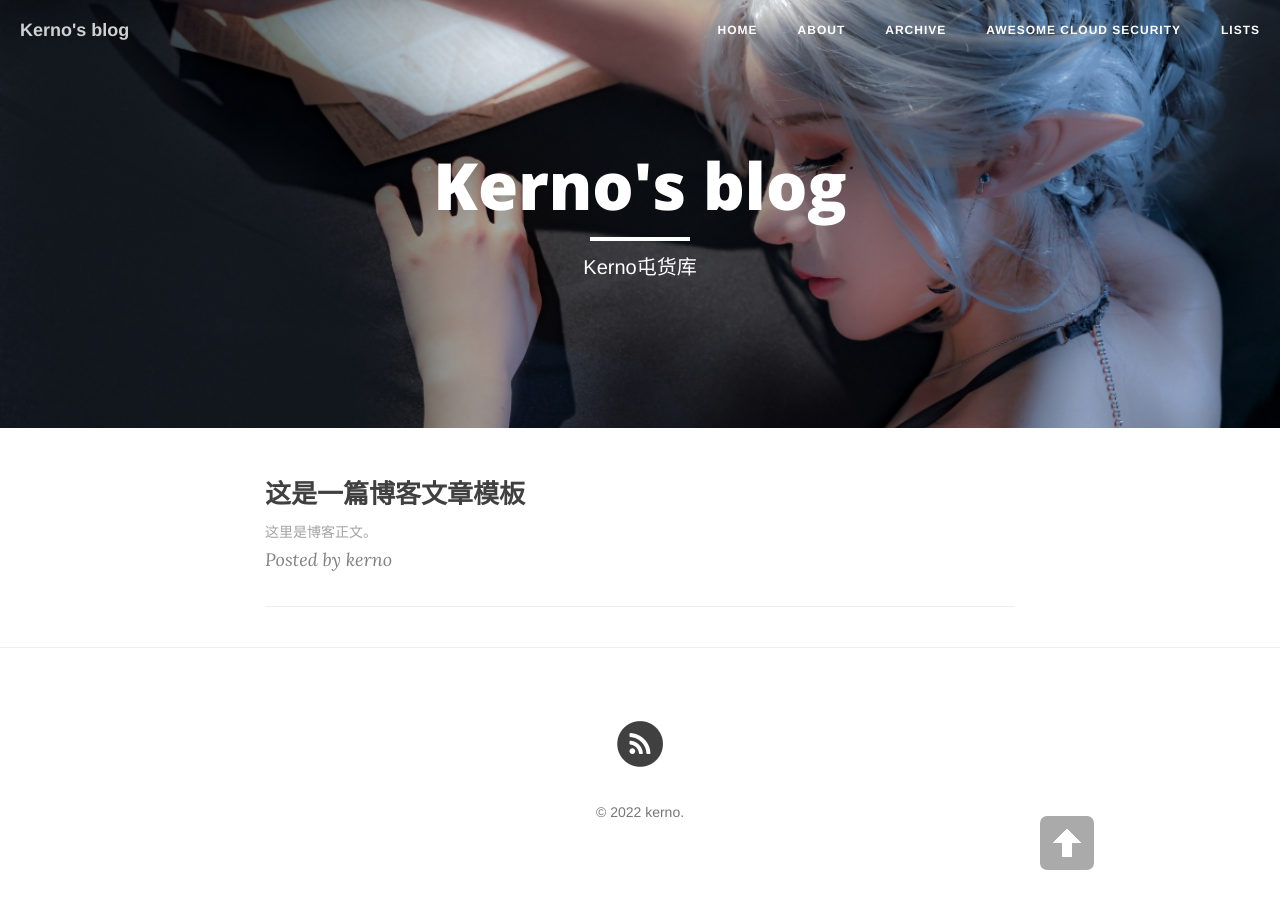
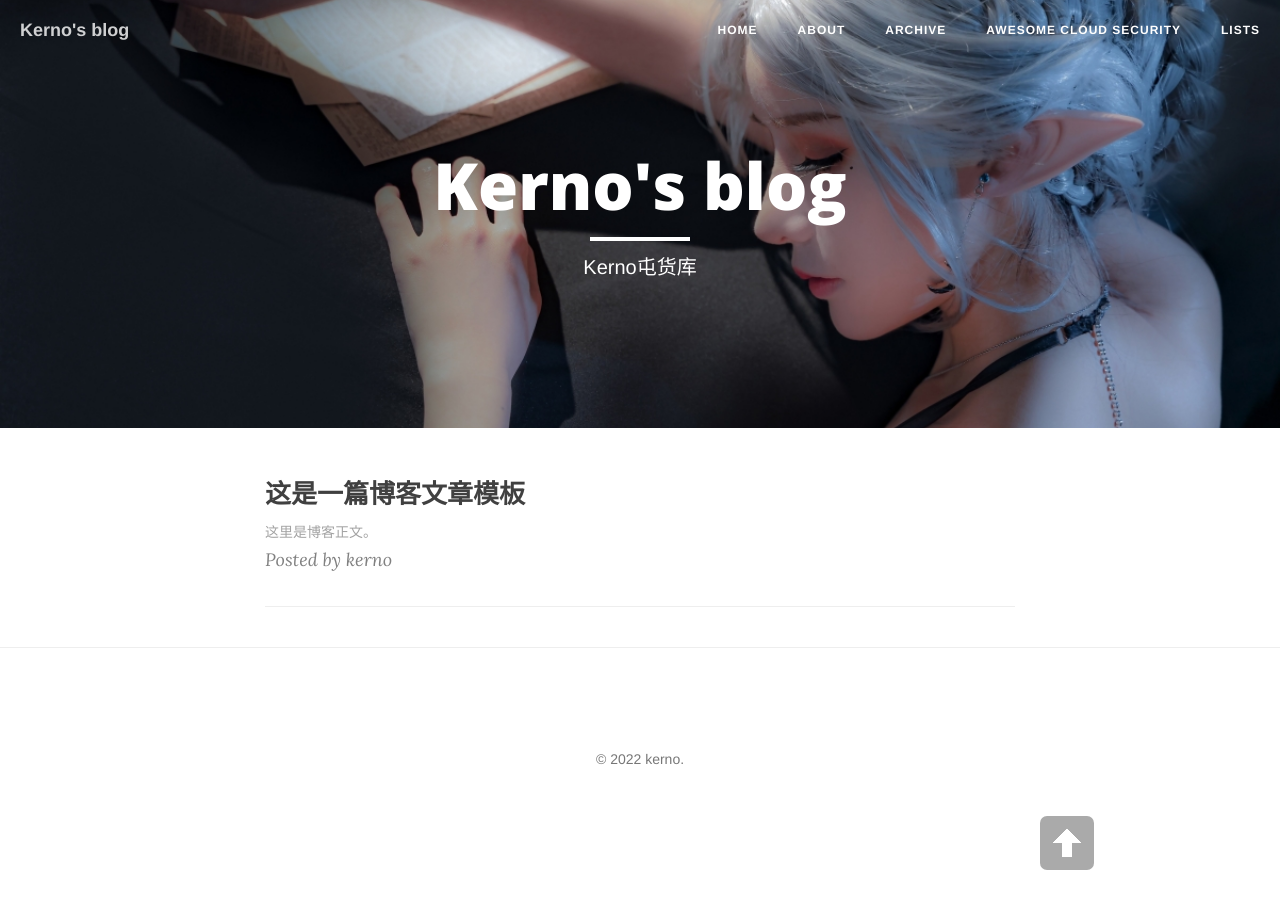
Before and after one commit to kerno-yep/kerno-yep.github.io, a Jekyll site: the page built from index.html, in a window 1280 px wide. Built offline with Jekyll 4.4.1, drawn with Linux system fonts in a browser that asks for light colours; nearby versions of some CDN libraries; the list of posts is cut into pages by our own code.

Commit message:
Update footer.html

```diff
--- a/_includes/footer.html
+++ b/_includes/footer.html
@@ -3,51 +3,6 @@
     <div class="container">
         <div class="row">
             <div class="col-lg-8 col-lg-offset-2 col-md-10 col-md-offset-1">
-                <ul class="list-inline text-center">
-                    <!-- kill the Facebook and Weibo -->
-                    <li>
-                        <a href="{{ "/feed.xml" | prepend: site.baseurl }}">
-                            <span class="fa-stack fa-lg">
-                                <i class="fa fa-circle fa-stack-2x"></i>
-                                <i class="fa fa-rss fa-stack-1x fa-inverse"></i>
-                            </span>
-                        </a>
-                    </li>
-                    {% if site.twitter_username %}
-                    <li>
-                        <a href="https://twitter.com/{{ site.twitter_username }}">
-                            <span class="fa-stack fa-lg">
-                                <i class="fa fa-circle fa-stack-2x"></i>
-                                <i class="fa fa-twitter fa-stack-1x fa-inverse"></i>
-                            </span>
-                        </a>
-                    </li>
-                    {% endif %}
-
-                    {% if site.github_username %}
-                    <li>
-                        <a href="https://github.com/{{ site.github_username }}">
-                            <span class="fa-stack fa-lg">
-                                <i class="fa fa-circle fa-stack-2x"></i>
-                                <i class="fa fa-github fa-stack-1x fa-inverse"></i>
-                            </span>
-                        </a>
-                    </li>
-                    {% endif %}
-
-
-                    {% if site.zhihu_username %}
-                    <li>
-                        <a target="_blank" href="https://www.zhihu.com/people/{{ site.zhihu_username }}">
-                            <span class="fa-stack fa-lg">
-                                <i class="fa fa-circle fa-stack-2x"></i>
-                                <i class="fa  fa-stack-1x fa-inverse">知</i>
-                            </span>
-                        </a>
-                    </li>
-                    {% endif %}
-
-                </ul>
                 <p class="copyright text-muted">
                 &copy; {{ site.time | date: '%Y' }} {{ site.owner.name }}.
                 </p>
```
